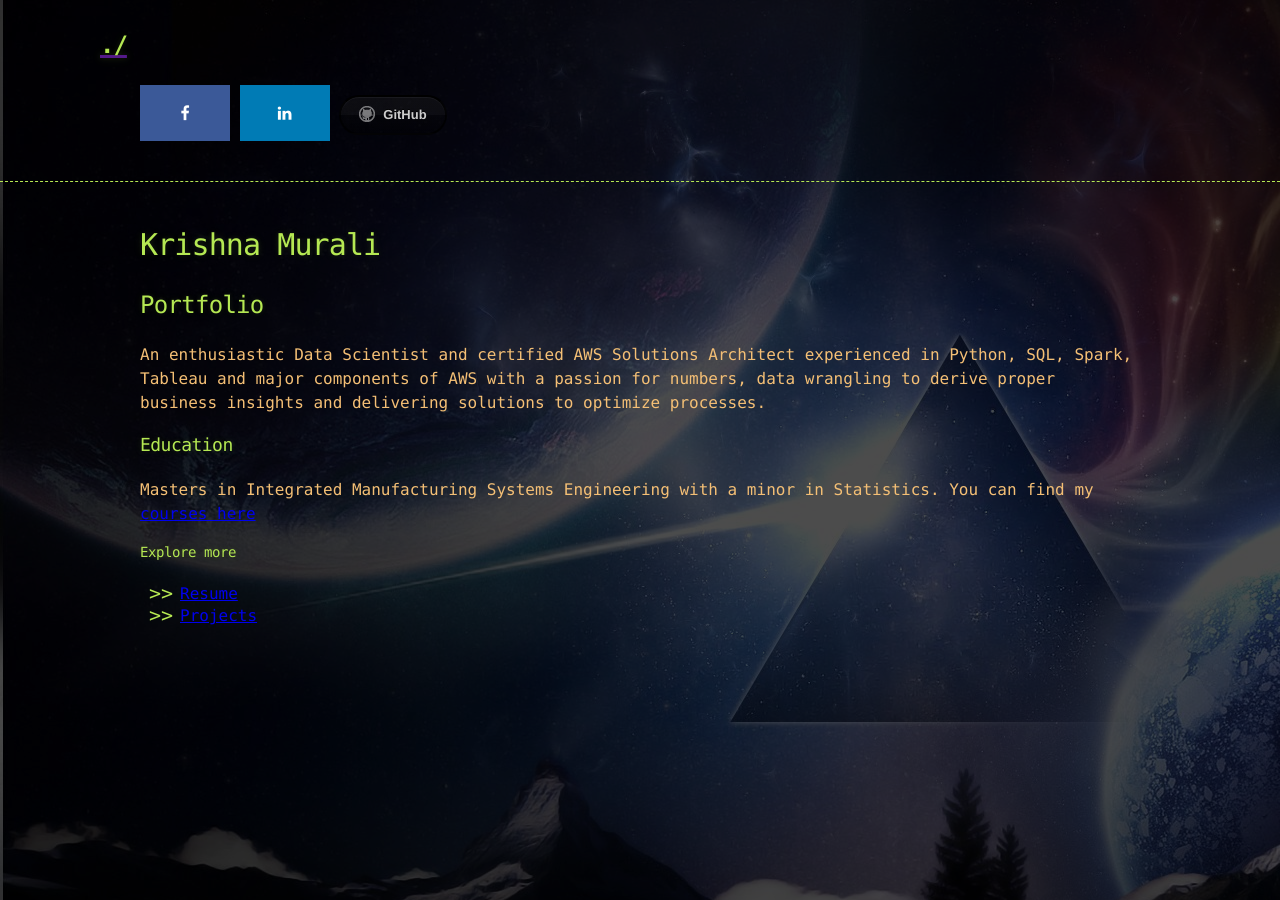
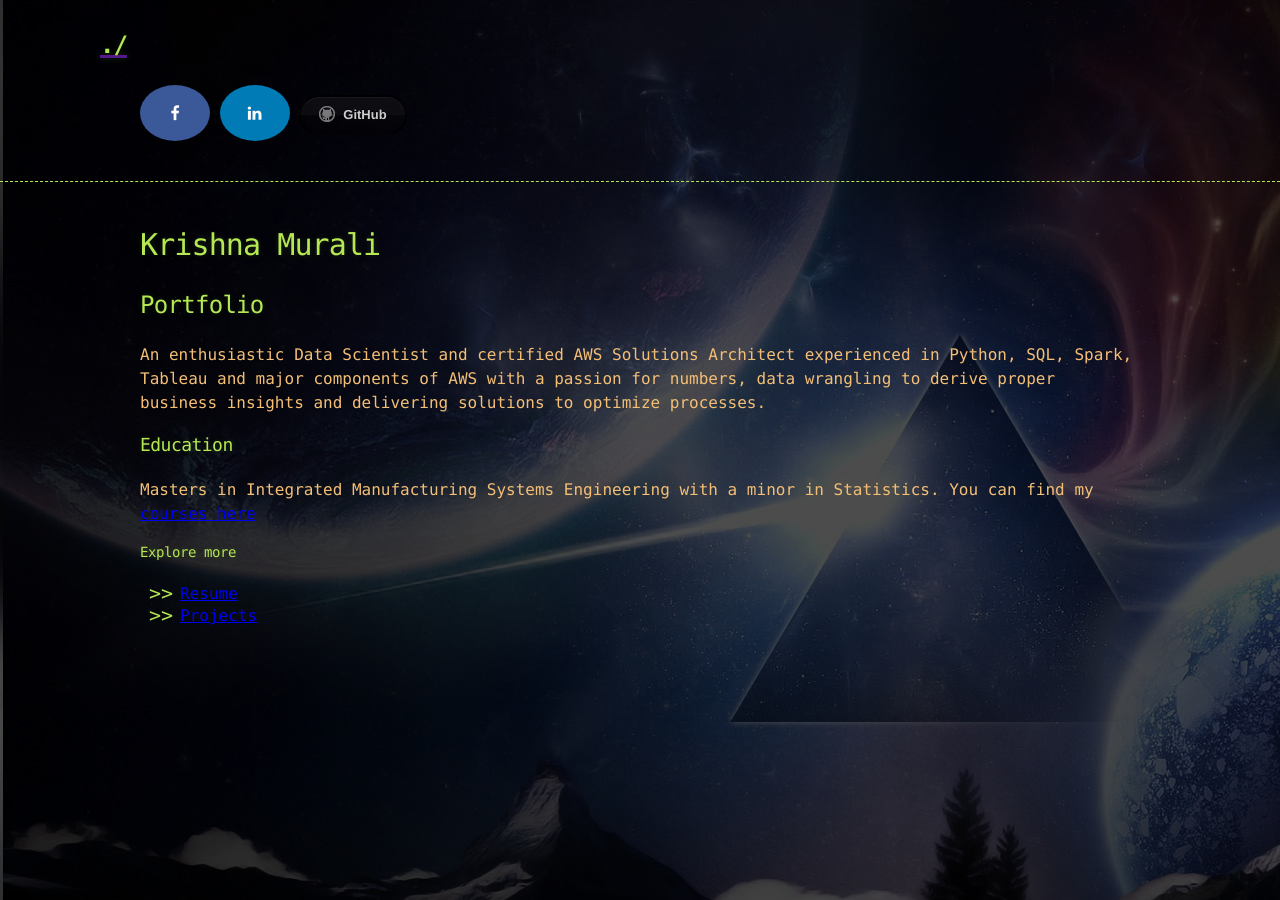
Before and after one commit to KrishnaMurali177/KrishnaMurali177.github.io, a Jekyll site: the page built from index.md, in a window 1280 px wide. Built offline with Jekyll 4.4.1, drawn with Linux system fonts in a browser that asks for light colours; our own code applies the rules of GitHub Pages for plain Markdown files.

Commit message:
Update jekyll-theme-hacker.scss

```diff
--- a/_sass/jekyll-theme-hacker.scss
+++ b/_sass/jekyll-theme-hacker.scss
@@ -262,9 +262,10 @@ hr {
 .fa {
   padding: 20px;
   font-size: 30px;
-  width: 50px;
+  width: 30px;
   text-align: center;
   text-decoration: none;
+  border-radius: 50%;
 }
 
 /* Add a hover effect if you want */
```
